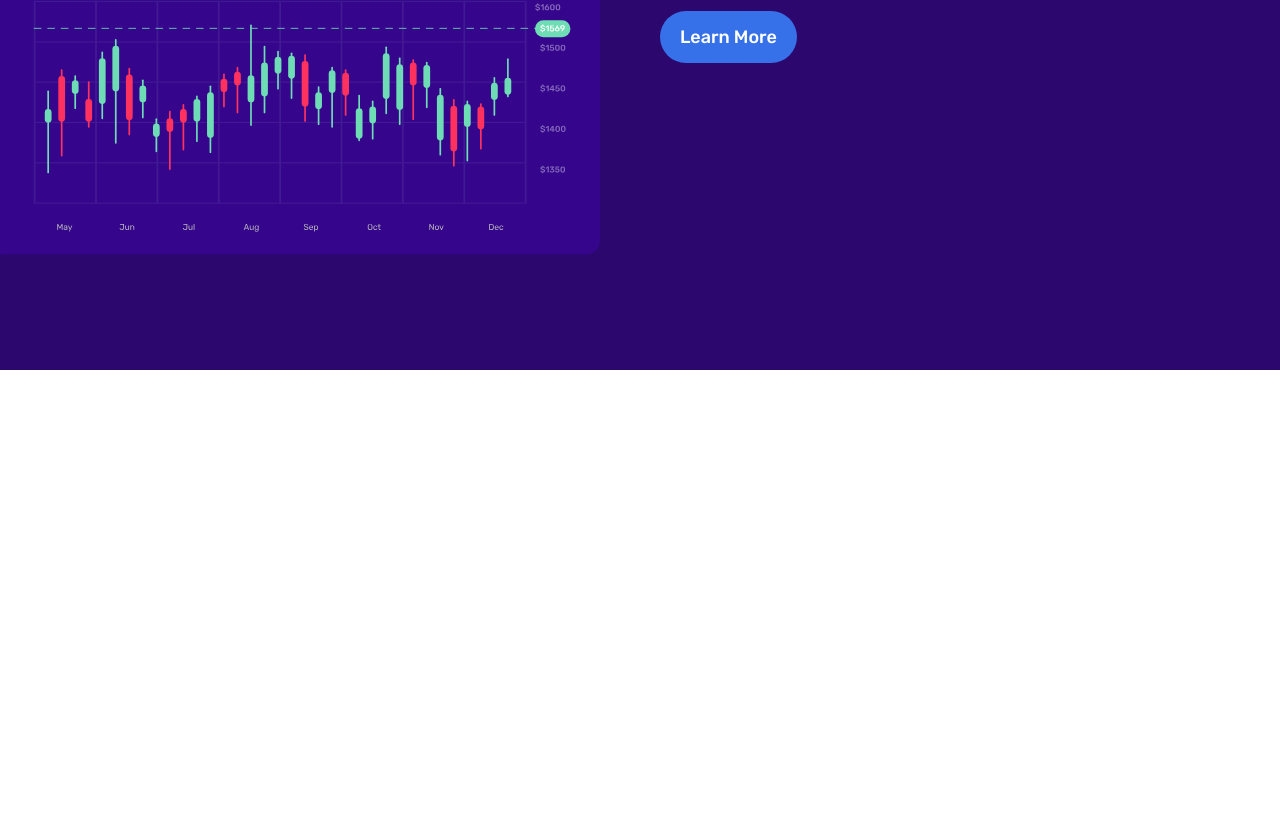
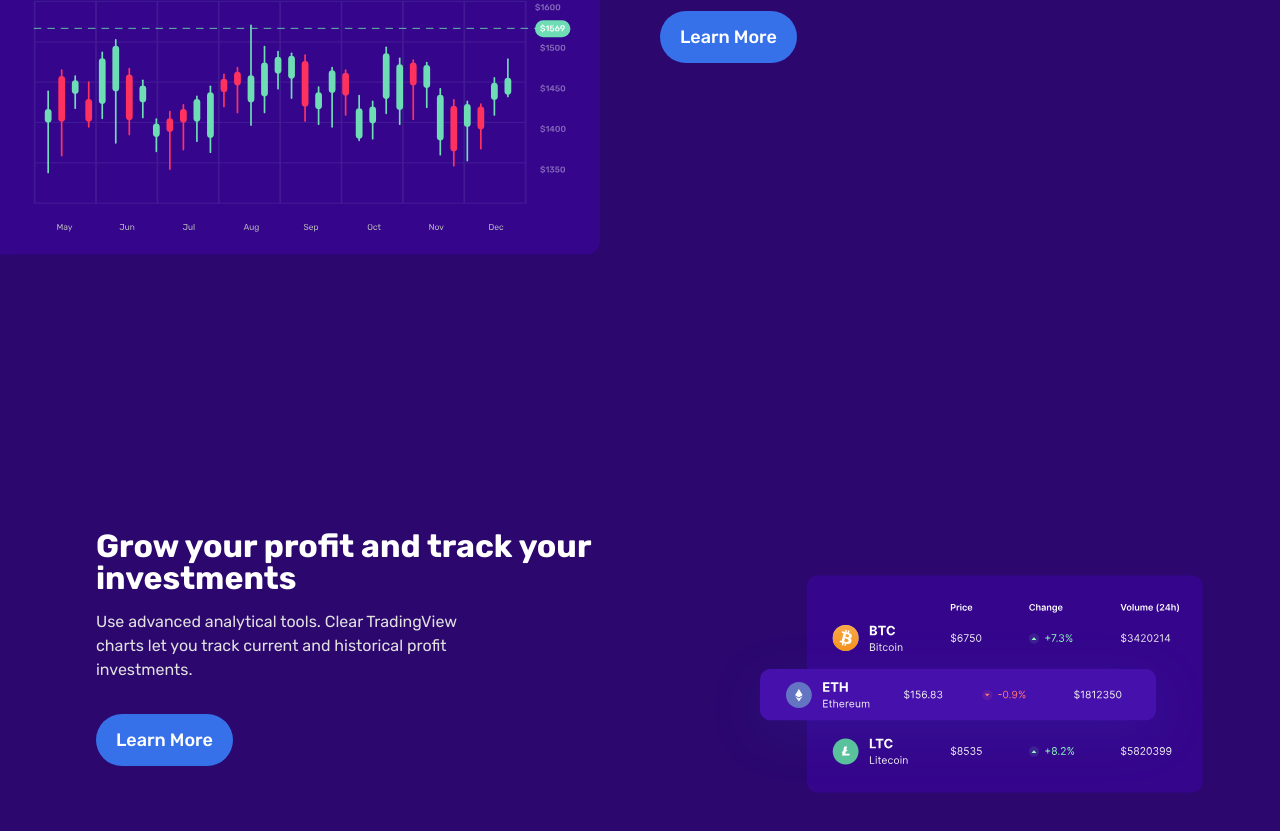
Before and after one commit to ASANIYAN/CRAPPO, a Next.js app: page / in a window 1280 px wide. Shown: the part 3669-4500 px from the top of the page. Before the commit the page ends 4039 px from the top, so only its background shows below. Built offline with nearby package versions, Linux system fonts and the light colour scheme.

Commit message:
completed investments section

```diff
--- a/pages/index.js
+++ b/pages/index.js
@@ -13,6 +13,7 @@ import Ethereum from "../public/Ethereum.svg";
 import Litecoin from "../public/Litecoin.svg";
 import Chart from "../public/Chart.svg";
 import Statistic from "../public/Statistic.svg";
+import Table from "../public/Table.svg";
 import { useState } from 'react';
 
 
@@ -352,6 +353,35 @@ export default function Home() {
 
         </section>
 
+
+        <section className='grid grid-cols-1 lg:grid-cols-2 lg:gap-10 sm:ml-32 lg:ml-16 xl:ml-24 mt-16'>
+
+          <section className="lg:mt-24">
+
+            <h3 className='text-white font-bold text-2xl text-center sm:text-left sm:text-[2rem]'>
+              Grow your profit and track your investments
+            </h3>
+            <p className="text-[#E0E0E0] font-normal pt-4 sm:pr-20 lg:pr-0 lg:max-w-[400px] text-center sm:text-left"
+            >
+              Use advanced analytical tools. Clear TradingView charts let you track current and historical profit investments.
+            </p>
+            <button
+              className='font-medium sm:font-medium flex justify-center align-middle text-white text-lg mt-6 lg:mt-8
+              bg-[#3671E9] rounded-[32px] sm:rounded-[32px] px-4 py-2 sm:px-5 sm:py-3 mx-auto sm:mx-0'
+              >
+                Learn More
+              </button>
+
+          </section>
+
+          <section>
+              <div className="">
+                <Image src={Table} width={500} height={500} />
+              </div>
+          </section>
+
+        </section>
+
       </section>
 
 
```
Also changed, not shown: public/Table.svg (added).
